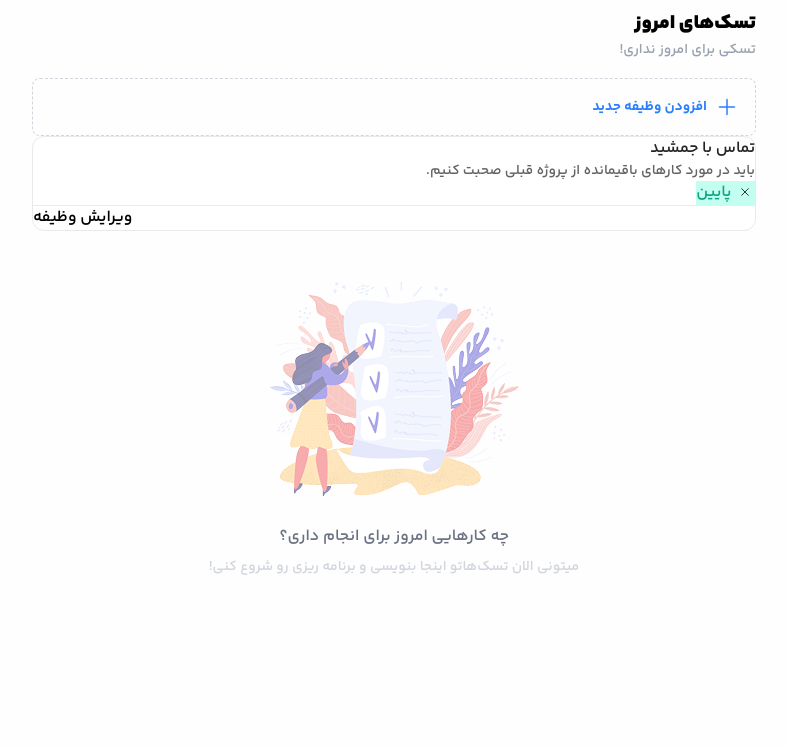
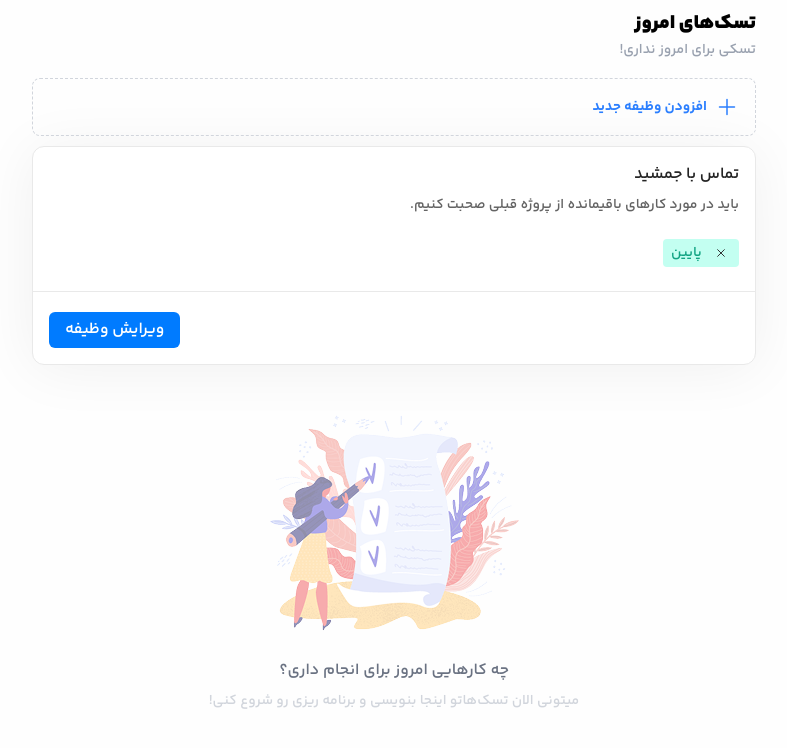
Before and after one commit to ehsan217yaghoubi-source/QBC-todo-app, a website: page index.html in a window 1280 px wide. Shown: the whole page, without its empty margins (246-1033 px from the left). Drawn offline with nearby package versions, Linux system fonts and the light colour scheme.

Commit message:
The task editing section was styled using Tailwind.

```diff
--- a/index.html
+++ b/index.html
@@ -35,18 +35,18 @@
             </section>
             <!-- Edit Task -->
             <section>
-                <div class="flex flex-col items-start border border-[#e9e9e9] rounded-xl border-color bg-white">
-                    <h3 class="text-base text-[#242424] font-bold">تماس با جمشید</h3>
-                    <p class="text-sm font-normal text-[#646464]">باید در مورد کارهای باقیمانده از پروژه قبلی صحبت کنیم.</p>
-                    <span class="text-right bg-[#C3FFF1] text-[#11A483]">
-                        <svg class="inline-block" xmlns="http://www.w3.org/2000/svg" width="20" height="20" viewBox="0 0 20 20" fill="none">
+                <div class="flex flex-col items-start border border-[#e9e9e9] rounded-xl border-color bg-white mt-2.5 shadow-[0px_4px_58.5px_0px_rgba(0,_0,_0,_0.06)]">
+                    <h3 class="text-base text-[#242424] font-bold mr-4 mt-4">تماس با جمشید</h3>
+                    <p class="text-sm font-normal text-[#646464] mr-4 mt-2">باید در مورد کارهای باقیمانده از پروژه قبلی صحبت کنیم.</p>
+                    <span class="text-right text-sm font-semibold bg-[#C3FFF1] text-[#11A483] px-2 py-1 mr-4 mb-6 mt-6 rounded">
+                        <svg class="inline-block ml-1.5" xmlns="http://www.w3.org/2000/svg" width="20" height="20" viewBox="0 0 20 20" fill="none">
                             <path d="M6.66406 13.3334L13.3307 6.66675" stroke="#323233" stroke-width="0.999925" stroke-linecap="round" stroke-linejoin="round"/>
                             <path d="M13.3307 13.3334L6.66406 6.66675" stroke="#323233" stroke-width="0.999925" stroke-linecap="round" stroke-linejoin="round"/>
                         </svg>
                         پایین
                     </span>
                     <span class="self-stretch border-t border-t-[#e9e9e9] block"></span>
-                    <button type="submit" class="self-end">ویرایش وظیفه</button>
+                    <button type="submit" class="self-end mb-4 ml-4 mt-5 px-4 py-1.5 rounded-md bg-[#007BFF] text-white">ویرایش وظیفه</button>
                 </div>
             </section>
             <!-- Main Wrapper -->
```
